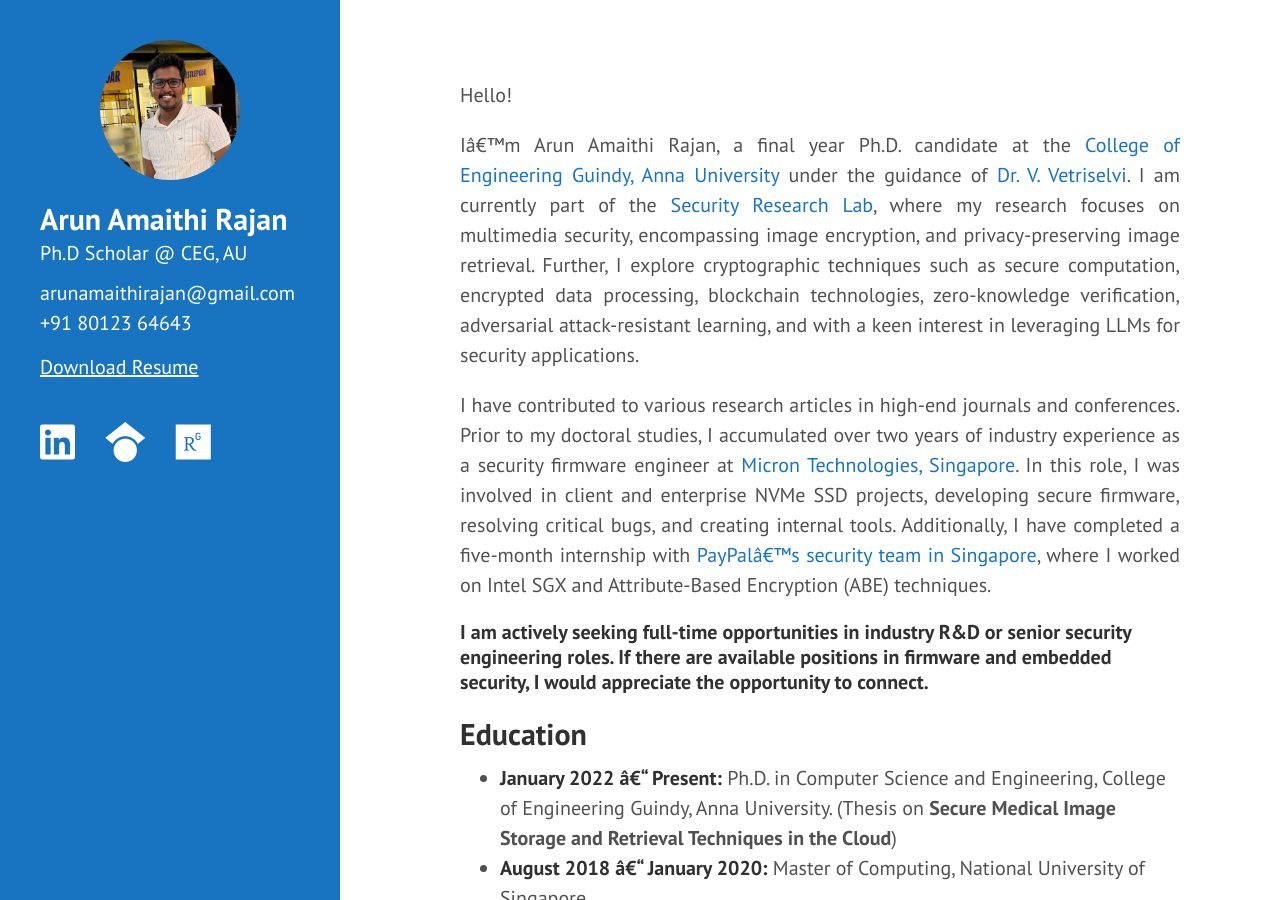
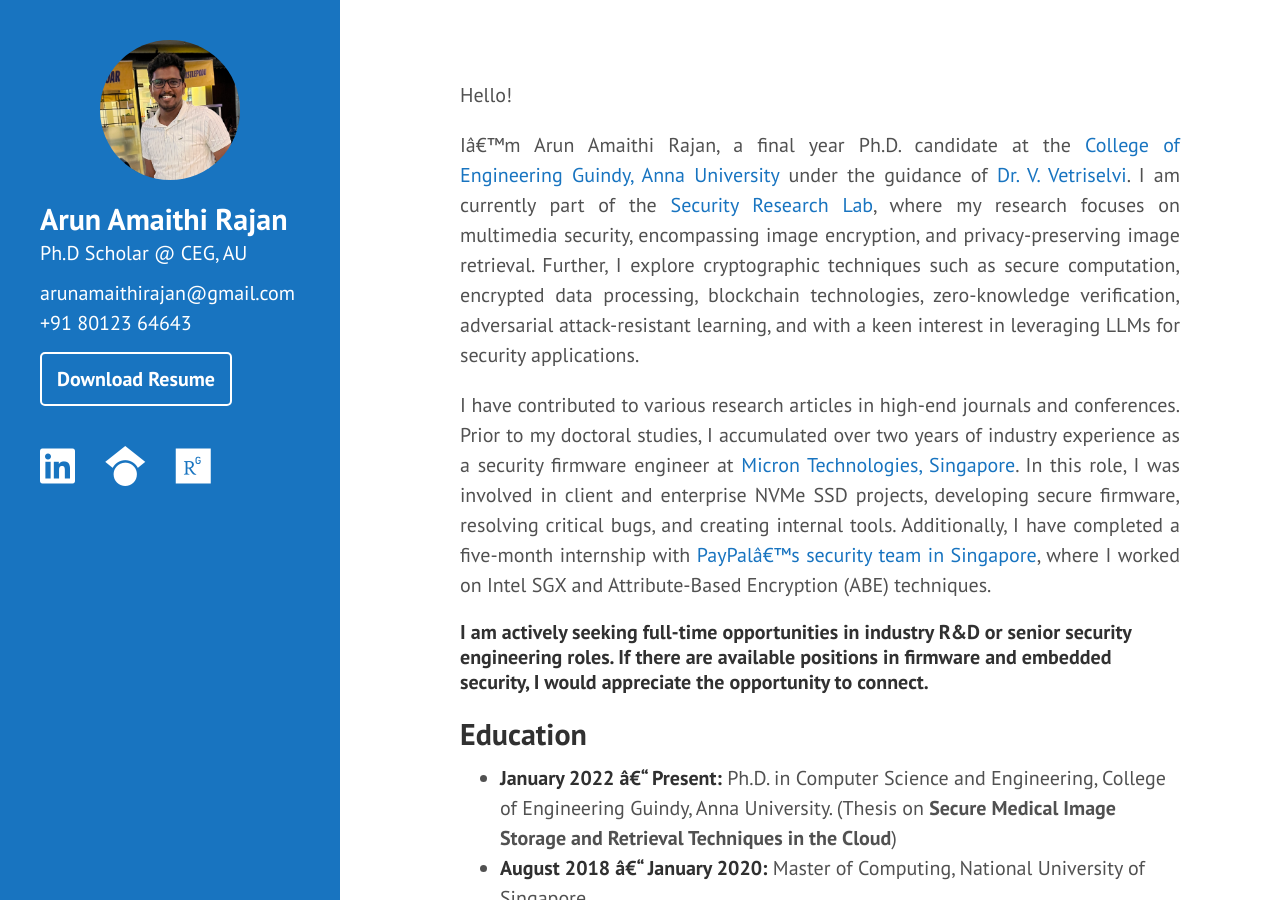
Before and after one commit to arunamaithi/arunamaithi.github.io, a Jekyll site: the page built from index.md, in a window 1280 px wide and 900 px high. Built offline with Jekyll 4.4.1, drawn with Linux system fonts in a browser that asks for light colours.

Commit message:
button and call fix

```diff
--- a/_includes/sidebar.html
+++ b/_includes/sidebar.html
@@ -18,11 +18,25 @@
   <a href="mailto:arunamaithirajan@gmail.com">arunamaithirajan@gmail.com</a>
 </p>
 <p style="margin-left: 20px;">
-  <a href="+91 80123 64643">+91 80123 64643</a>
+  <a href="tel:+918012364643">+91 80123 64643</a>
 </p>
-<p style="margin-left: 20px;margin-top:-6px;">
+<p style="margin-left: 20px; margin-top: -6px;">
+  <a href="/cv.pdf" style="
+    display: inline-block;
+    padding: 10px 15px;
+    color: rgb(255, 255, 255);
+    background-color: #1874c0;
+    text-decoration: none;
+    font-weight: bold;
+    border-radius: 5px;
+    border: 2px solid rgb(255, 255, 255);
+    transition: background-color 0.3s ease-in-out;">
+    Download Resume
+  </a>
+</p>
+<!-- <p style="margin-left: 20px;margin-top:-6px;">
   <a href="/cv.pdf" style="text-decoration: underline;">Download Resume</a>
-</p>
+</p> -->
 <div style="padding: 1rem;">
   <a href="https://www.linkedin.com/in/arunamaithi/">
     <i class="fa-brands fa-linkedin fa-2x"></i>
```
